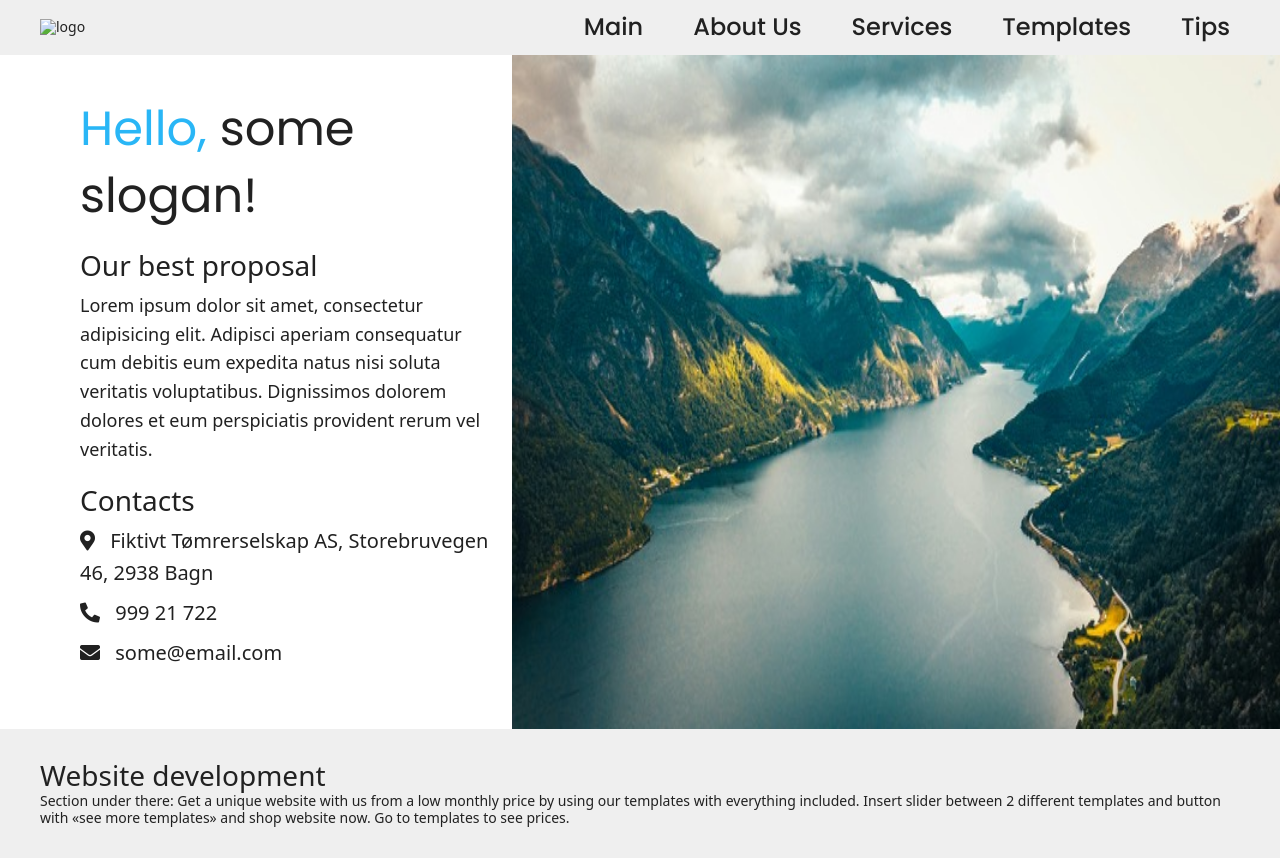
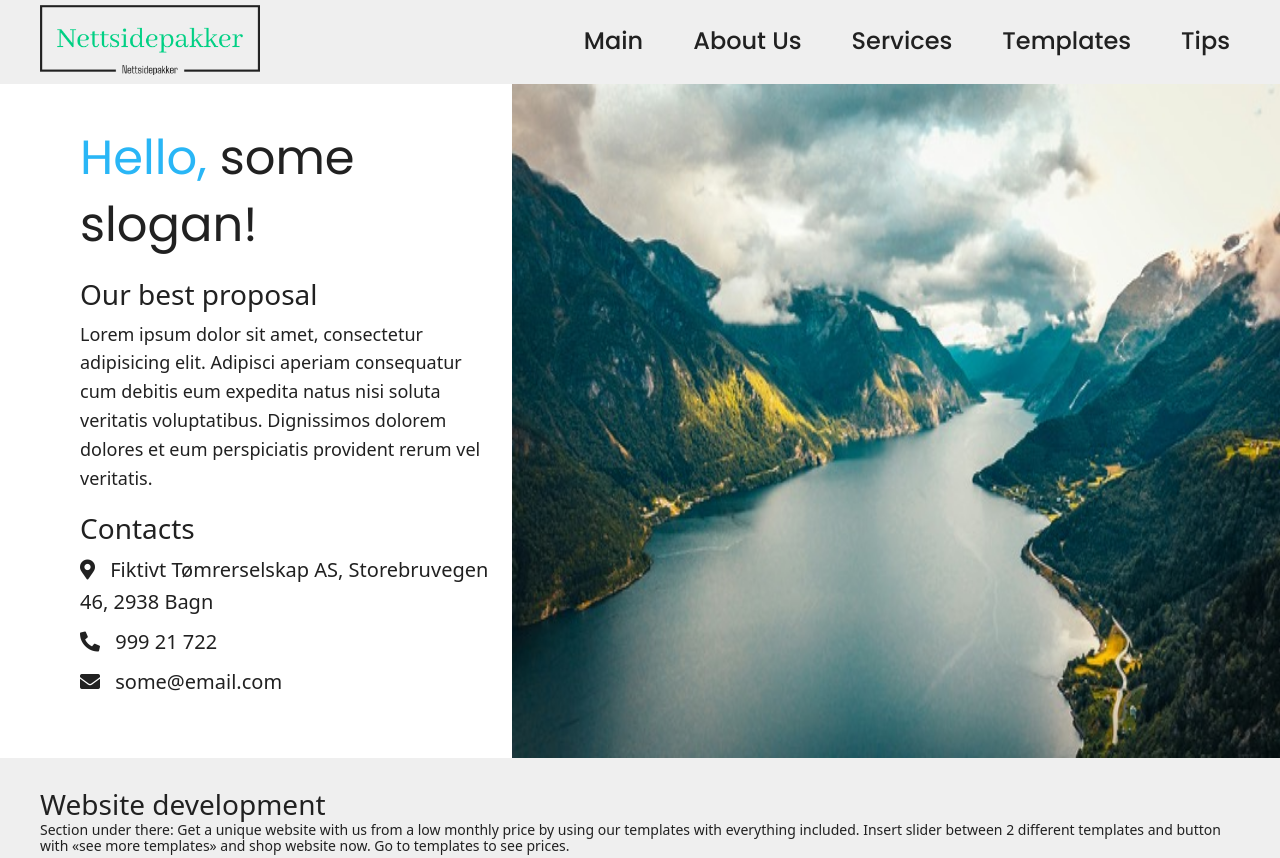
Before and after one commit to ivanchikap/nettsidepakker-2024, a website: page docs/index.html in a window 1280 px wide. Shown: the top 858 px of the page. Drawn offline with Linux system fonts and the light colour scheme; the site is published under a folder, as on GitHub Pages, so addresses that start at the root find nothing.

Commit message:
edit logo

```diff
--- a/docs/index.html
+++ b/docs/index.html
@@ -26,7 +26,7 @@
                         <span>open navigation</span>
                     </button>
                     <a href="#" class="logo">
-                        <img src="/assets/images/logo.png" alt="logo">
+                        <img src="assets/images/logo.png" alt="logo">
                     </a>
                     <!-- /logo-->
                     <nav class="nav">
```
Also changed, not shown: src/partials/header.html (+1 -1 lines).
